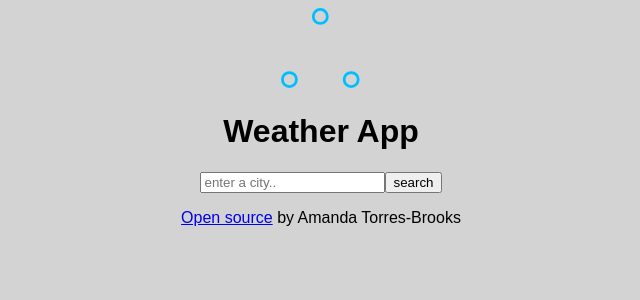
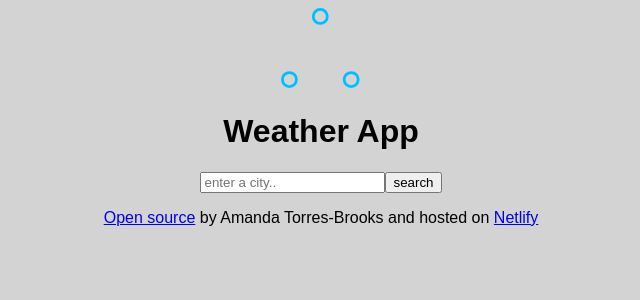
Before and after one commit to amandatorresapu/weather-app-react, a React (Create React App) app: page / in a window 1280 px wide. Shown: the top 300 px of the page, without its empty margins (319-959 px from the left). Built offline with nearby package versions, Linux system fonts and the light colour scheme.

Commit message:
added netlify

```diff
--- a/src/App.js
+++ b/src/App.js
@@ -13,7 +13,10 @@ function App() {
         <a href="https://github.com/amandatorresapu/weather-app-react">
           Open source
         </a>{" "}
-        by Amanda Torres-Brooks
+        by Amanda Torres-Brooks and hosted on{" "}
+        <a href="https://app.netlify.com/sites/determined-visvesvaraya-ff9cc1/overview">
+          Netlify
+        </a>{" "}
       </p>
     </div>
   );
```
